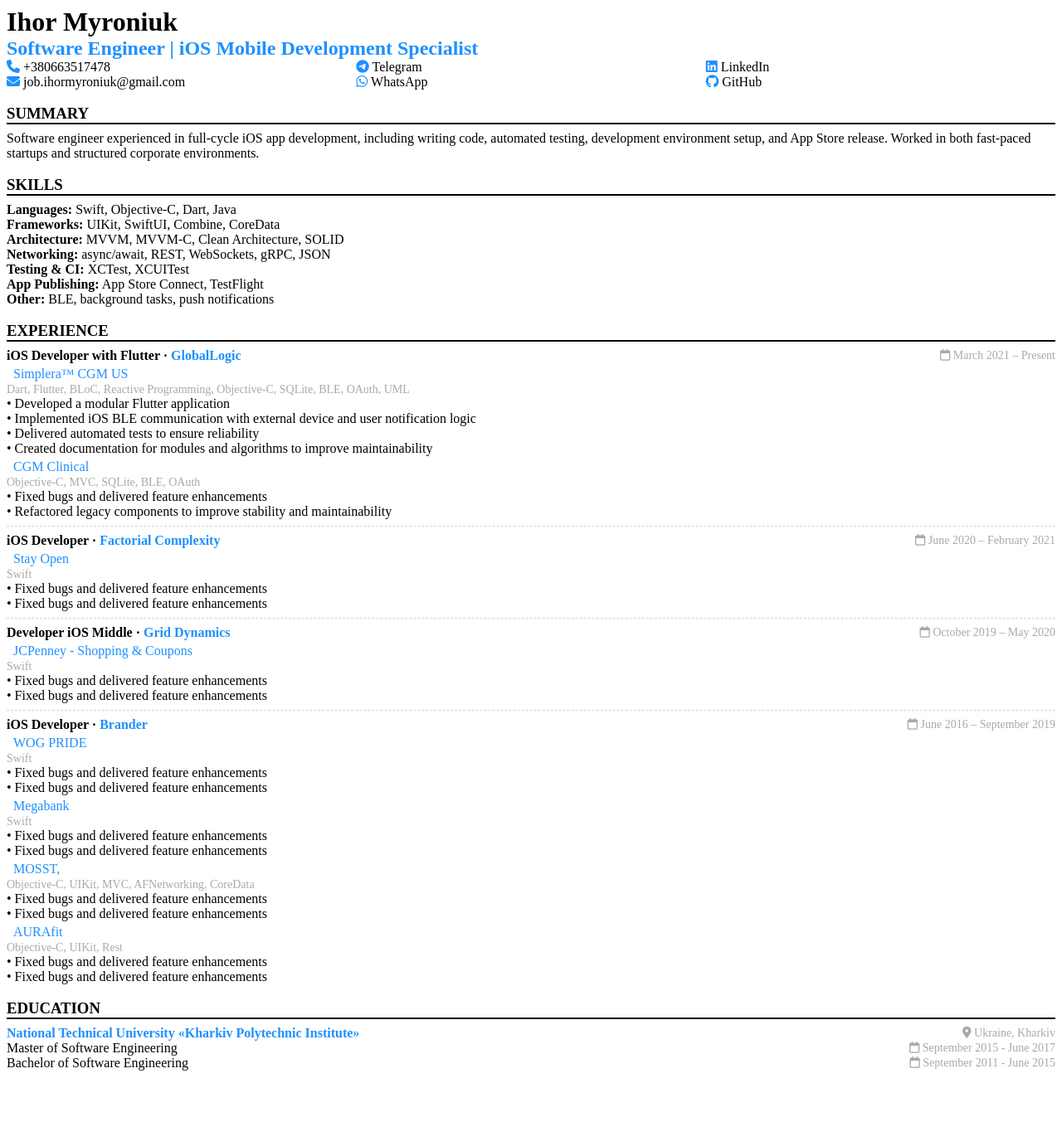
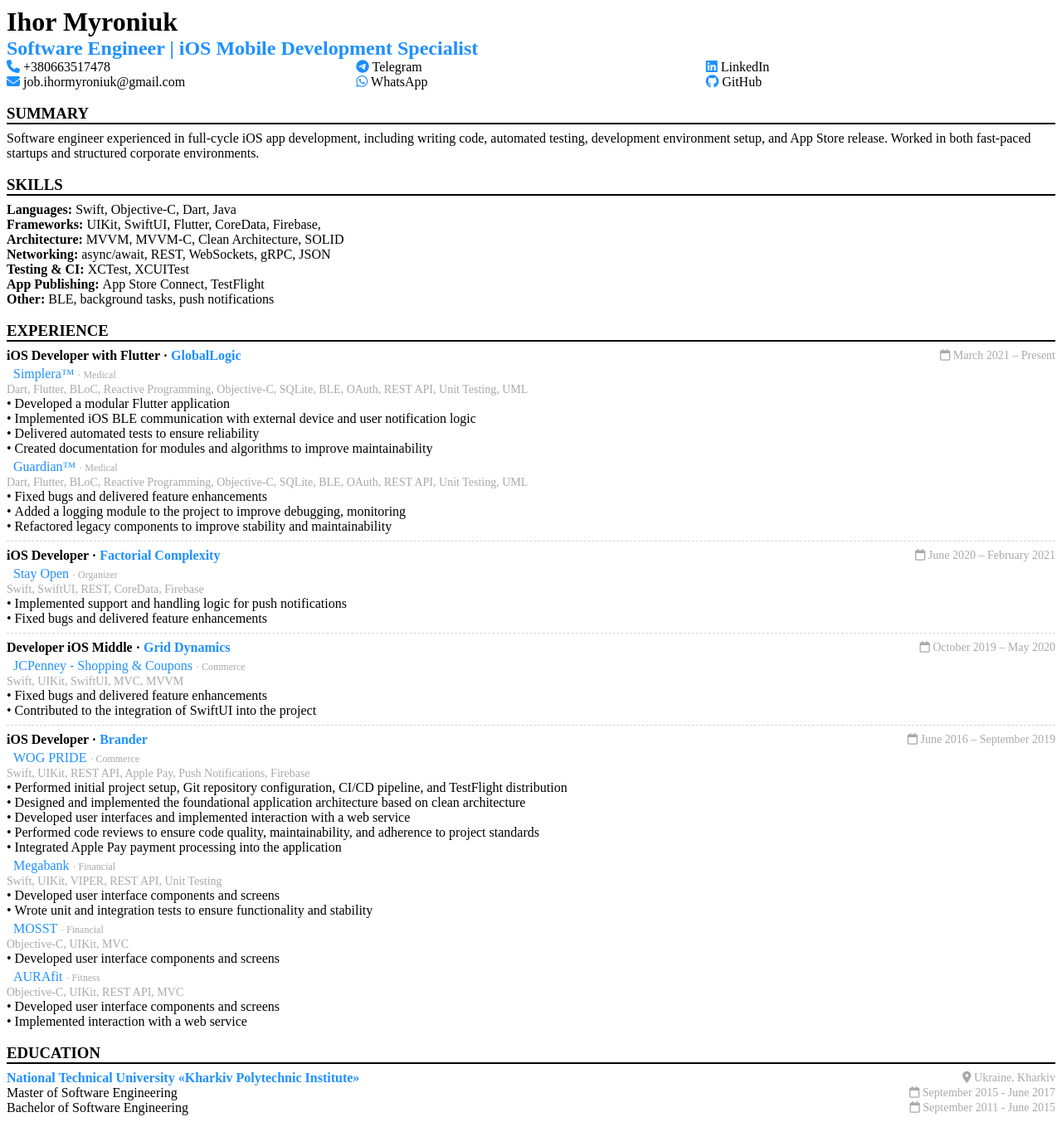
Before and after one commit to ihormyroniuk/ihormyroniuk.github.io, a Jekyll site: the page Resume.html, which Jekyll copies as it is, in a window 1280 px wide. Shown: the whole page at 83% size. Built offline with Jekyll 4.4.1, drawn with Linux system fonts in a browser that asks for light colours; before the commit the page ends 1299 px from its top, so only the background shows below that.

Commit message:
no message

```diff
--- a/Resume.html
+++ b/Resume.html
@@ -71,13 +71,13 @@
          <h3 style="margin: 0;">SKILLS</h3>
          <hr style="margin-top: 0; margin-bottom: 8px; border: none; border-top: 2px solid black;">
          <p style="margin:0;">
-            <strong>Languages:</strong> Swift, Objective-C, Dart, Java<br>
-            <strong>Frameworks:</strong> UIKit, SwiftUI, Combine, CoreData<br>
-            <strong>Architecture:</strong> MVVM, MVVM-C, Clean Architecture, SOLID<br>
-            <strong>Networking:</strong> async/await, REST, WebSockets, gRPC, JSON<br>
-            <strong>Testing & CI:</strong> XCTest, XCUITest<br>
-            <strong>App Publishing:</strong> App Store Connect, TestFlight<br>
-            <strong>Other:</strong> BLE, background tasks, push notifications
+            <strong>Languages: </strong>Swift, Objective-C, Dart, Java<br>
+            <strong>Frameworks: </strong>UIKit, SwiftUI, Flutter, CoreData, Firebase, <br>
+            <strong>Architecture: </strong>MVVM, MVVM-C, Clean Architecture, SOLID<br>
+            <strong>Networking: </strong> async/await, REST, WebSockets, gRPC, JSON<br>
+            <strong>Testing & CI: </strong>XCTest, XCUITest<br>
+            <strong>App Publishing: </strong>App Store Connect, TestFlight<br>
+            <strong>Other: </strong>BLE, background tasks, push notifications
          </p>
       </section>
       <br>
@@ -93,9 +93,10 @@
                <span style="font-size: 14px; color: darkgray;"><span class="fa-regular fa-calendar"></span> March 2021 – Present</span>
             </div>
             <div style="margin-top: 4px;">
-               <span>&nbsp;&nbsp;</span><a href="https://apps.apple.com/us/app/simplera-cgm-us/id1666541727" style="color: dodgerblue; text-decoration: none;">Simplera™ CGM US</a>
+               <span>&nbsp;&nbsp;</span><a href="https://apps.apple.com/pl/app/simplera/id1666540280" style="color: dodgerblue; text-decoration: none;">Simplera™</a>
+               <span style="font-size: 12px; color: darkgray;"> · Medical</span>
                <br>
-               <span style="font-size: 14px; color: darkgray;">Dart, Flutter, BLoC, Reactive Programming, Objective-C, SQLite, BLE, OAuth, UML</span>
+               <span style="font-size: 14px; color: darkgray;">Dart, Flutter, BLoC, Reactive Programming, Objective-C, SQLite, BLE, OAuth, REST API, Unit Testing, UML</span>
                <ul class="no-indent-ul">
                  <li class="bullet">•&nbsp;Developed a modular Flutter application</li>
                  <li class="bullet">•&nbsp;Implemented iOS BLE communication with external device and user notification logic</li>
@@ -104,11 +105,13 @@
                </ul>
             </div>
             <div style="margin-top: 4px;">
-               <span>&nbsp;&nbsp;</span><a href="https://apps.apple.com/us/app/cgm-clinical/id6498874774" style="color: dodgerblue; text-decoration: none;">CGM Clinical</a>
+               <span>&nbsp;&nbsp;</span><a href="https://apps.apple.com/pl/app/guardian/id1510353557" style="color: dodgerblue; text-decoration: none;">Guardian™</a>
+               <span style="font-size: 12px; color: darkgray;"> · Medical</span>
                <br>
-               <span style="font-size: 14px; color: darkgray;">Objective-C, MVC, SQLite, BLE, OAuth</span>
+               <span style="font-size: 14px; color: darkgray;">Dart, Flutter, BLoC, Reactive Programming, Objective-C, SQLite, BLE, OAuth, REST API, Unit Testing, UML</span>
                <ul class="no-indent-ul">
                  <li class="bullet">•&nbsp;Fixed bugs and delivered feature enhancements</li>
+                 <li class="bullet">•&nbsp;Added a logging module to the project to improve debugging, monitoring</li>
                  <li class="bullet">•&nbsp;Refactored legacy components to improve stability and maintainability</li>
                </ul>
             </div>
@@ -125,10 +128,11 @@
             </div>
             <div style="margin-top: 4px;">
                <span>&nbsp;&nbsp;</span><a href="https://stayopen.app/" style="color: dodgerblue; text-decoration: none;">Stay Open</a>
+               <span style="font-size: 12px; color: darkgray;"> · Organizer</span>
                <br>
-               <span style="font-size: 14px; color: darkgray;">Swift</span>
+               <span style="font-size: 14px; color: darkgray;">Swift, SwiftUI, REST, CoreData, Firebase</span>
                <ul class="no-indent-ul">
-                 <li class="bullet">•&nbsp;Fixed bugs and delivered feature enhancements</li>
+                  <li class="bullet">•&nbsp;Implemented support and handling logic for push notifications</li>
                  <li class="bullet">•&nbsp;Fixed bugs and delivered feature enhancements</li>
                </ul>
             </div>
@@ -145,11 +149,12 @@
             </div>
             <div style="margin-top: 4px;">
                <span>&nbsp;&nbsp;</span><a href="https://apps.apple.com/us/app/jcpenney-shopping-coupons/id925338276" style="color: dodgerblue; text-decoration: none;">JCPenney - Shopping & Coupons</a>
+               <span style="font-size: 12px; color: darkgray;"> · Commerce</span>
                <br>
-               <span style="font-size: 14px; color: darkgray;">Swift</span>
+               <span style="font-size: 14px; color: darkgray;">Swift, UIKit, SwiftUI, MVC, MVVM</span>
                <ul class="no-indent-ul">
                  <li class="bullet">•&nbsp;Fixed bugs and delivered feature enhancements</li>
-                 <li class="bullet">•&nbsp;Fixed bugs and delivered feature enhancements</li>
+                 <li class="bullet">•&nbsp;Contributed to the integration of SwiftUI into the project</li>
                </ul>
             </div>
          </div>
@@ -165,38 +170,44 @@
             </div>
             <div style="margin-top: 4px;">
                <span>&nbsp;&nbsp;</span><a href="https://apps.apple.com/ua/app/wog-pride/id1447353073" style="color: dodgerblue; text-decoration: none;">WOG PRIDE</a>
+               <span style="font-size: 12px; color: darkgray;"> · Commerce</span>
                <br>
-               <span style="font-size: 14px; color: darkgray;">Swift</span>
+               <span style="font-size: 14px; color: darkgray;">Swift, UIKit, REST API, Apple Pay, Push Notifications, Firebase</span>
                <ul class="no-indent-ul">
-                 <li class="bullet">•&nbsp;Fixed bugs and delivered feature enhancements</li>
-                 <li class="bullet">•&nbsp;Fixed bugs and delivered feature enhancements</li>
+                 <li class="bullet">•&nbsp;Performed initial project setup, Git repository configuration, CI/CD pipeline, and TestFlight distribution</li>
+                 <li class="bullet">•&nbsp;Designed and implemented the foundational application architecture based on clean architecture</li>
+                 <li class="bullet">•&nbsp;Developed user interfaces and implemented interaction with a web service</li>
+                 <li class="bullet">•&nbsp;Performed code reviews to ensure code quality, maintainability, and adherence to project standards</li>
+                 <li class="bullet">•&nbsp;Integrated Apple Pay payment processing into the application</li>
                </ul>
             </div>
             <div style="margin-top: 4px;">
                <span>&nbsp;&nbsp;</span><a href="https://apps.apple.com/us/app/megabank-online/id1318274438" style="color: dodgerblue; text-decoration: none;">Megabank</a>
+               <span style="font-size: 12px; color: darkgray;"> · Financial</span>
                <br>
-               <span style="font-size: 14px; color: darkgray;">Swift</span>
+               <span style="font-size: 14px; color: darkgray;">Swift, UIKit, VIPER, REST API, Unit Testing</span>
                <ul class="no-indent-ul">
-                 <li class="bullet">•&nbsp;Fixed bugs and delivered feature enhancements</li>
-                 <li class="bullet">•&nbsp;Fixed bugs and delivered feature enhancements</li>
+                 <li class="bullet">•&nbsp;Developed user interface components and screens</li>
+                 <li class="bullet">•&nbsp;Wrote unit and integration tests to ensure functionality and stability</li>
                </ul>
             </div>
             <div style="margin-top: 4px;">
-               <span>&nbsp;&nbsp;</span><a href="https://apps.apple.com/ua/app/id1181418531" style="color: dodgerblue; text-decoration: none;">MOSST,</a>
+               <span>&nbsp;&nbsp;</span><a href="https://apps.apple.com/ua/app/id1181418531" style="color: dodgerblue; text-decoration: none;">MOSST</a>
+               <span style="font-size: 12px; color: darkgray;"> · Financial</span>
                <br>
-               <span style="font-size: 14px; color: darkgray;">Objective-C, UIKit, MVC, AFNetworking, CoreData</span>
+               <span style="font-size: 14px; color: darkgray;">Objective-C, UIKit, MVC</span>
                <ul class="no-indent-ul">
-                 <li class="bullet">•&nbsp;Fixed bugs and delivered feature enhancements</li>
-                 <li class="bullet">•&nbsp;Fixed bugs and delivered feature enhancements</li>
+                 <li class="bullet">•&nbsp;Developed user interface components and screens</li>
                </ul>
             </div>
             <div style="margin-top: 4px;">
                <span>&nbsp;&nbsp;</span><a href="https://apps.apple.com/ua/app/id1161772645" style="color: dodgerblue; text-decoration: none;">AURAfit</a>
+               <span style="font-size: 12px; color: darkgray;"> · Fitness</span>
                <br>
-               <span style="font-size: 14px; color: darkgray;">Objective-C, UIKit, Rest</span>
+               <span style="font-size: 14px; color: darkgray;">Objective-C, UIKit, REST API, MVC</span>
                <ul class="no-indent-ul">
-                 <li class="bullet">•&nbsp;Fixed bugs and delivered feature enhancements</li>
-                 <li class="bullet">•&nbsp;Fixed bugs and delivered feature enhancements</li>
+                 <li class="bullet">•&nbsp;Developed user interface components and screens</li>
+                 <li class="bullet">•&nbsp;Implemented interaction with a web service</li>
                </ul>
             </div>
          </div>
```
